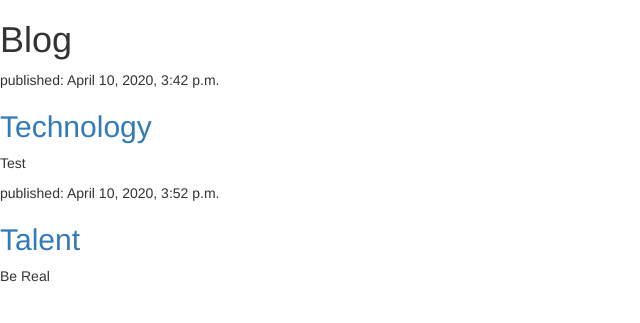
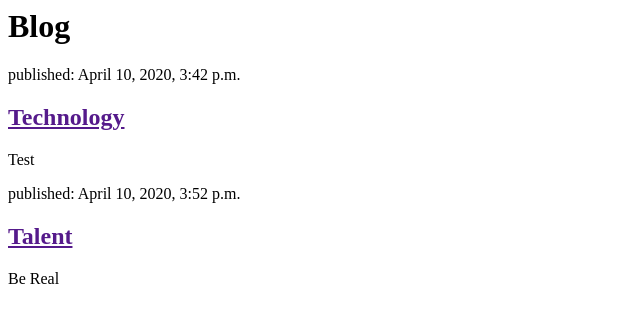
Before and after one commit to NgweBecky/my_first-blog, a Django app: page / in a window 1280 px wide. Shown: the top 323 px of the page, without its empty margins (0-640 px from the left). Run offline with Django 3.2, Linux system fonts and the light colour scheme; data comes from the database, SQL or seed files in the repository; both versions use the stored data as it was after the commit; some libraries are stand-ins or nearby versions.

Commit message:
Modified templates to display posts from database.

```diff
--- a/blog/templates/blog/post_list.html
+++ b/blog/templates/blog/post_list.html
@@ -2,8 +2,6 @@
 
 <head>
     <title>Blog</title>
-    <link rel="stylesheet" href="//maxcdn.bootstrapcdn.com/bootstrap/3.2.0/css/bootstrap.min.css">
-    <link rel="stylesheet" href="//maxcdn.bootstrapcdn.com/bootstrap/3.2.0/css/bootstrap-theme.min.css">
 
 </head>
 
--- a/blog/views.py
+++ b/blog/views.py
@@ -4,5 +4,5 @@ from .models import Post
 
 # Create your views here.
 def post_list(request):
-    posts = Post.objects.order_by('created_date')
+    posts = Post.objects.filter(published_date__lte=timezone.now()).order_by('published_date')
     return render(request, 'blog/post_list.html',{'posts': posts})
```
Also changed, not shown: db.sqlite3 (added).
